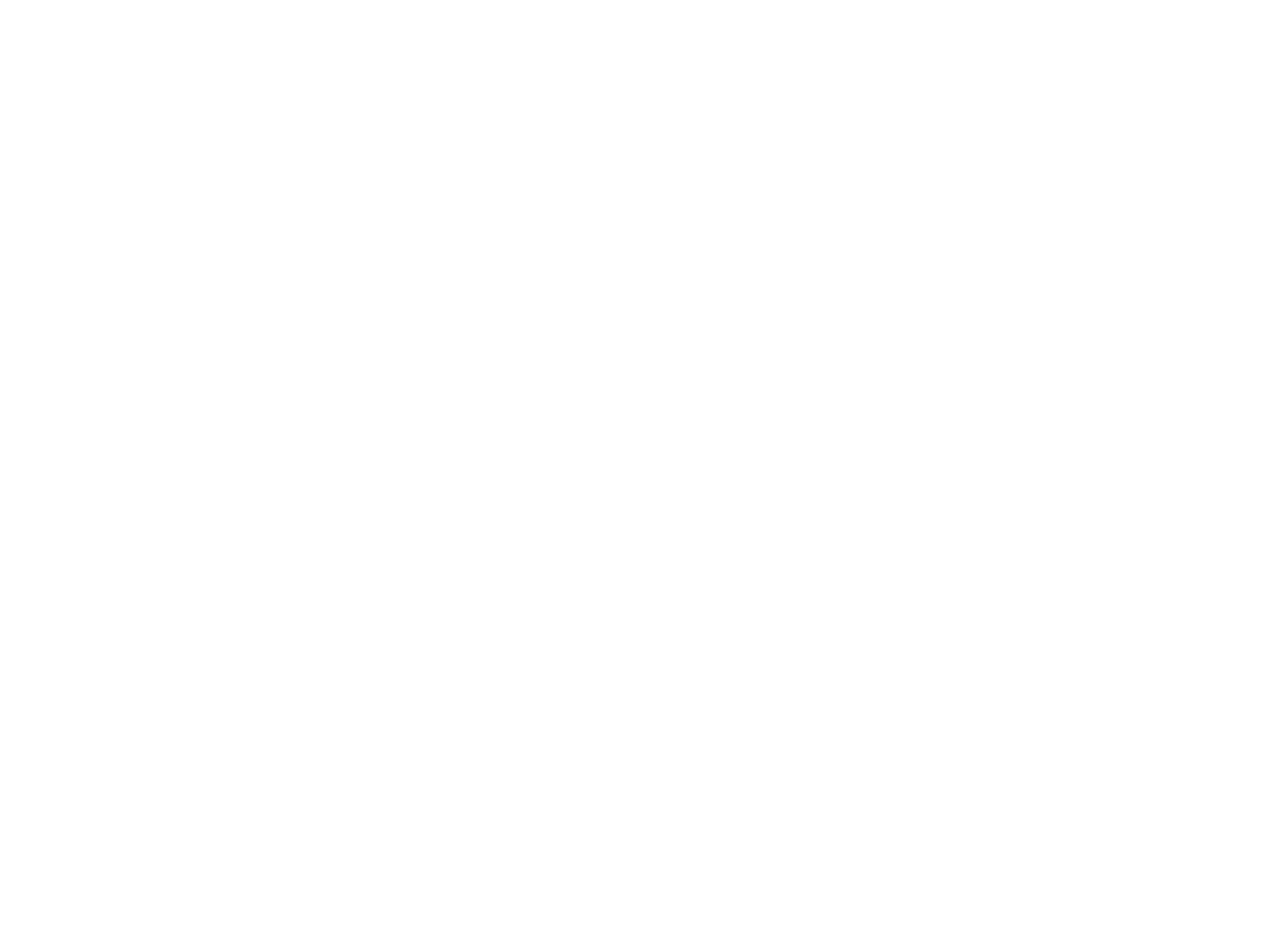
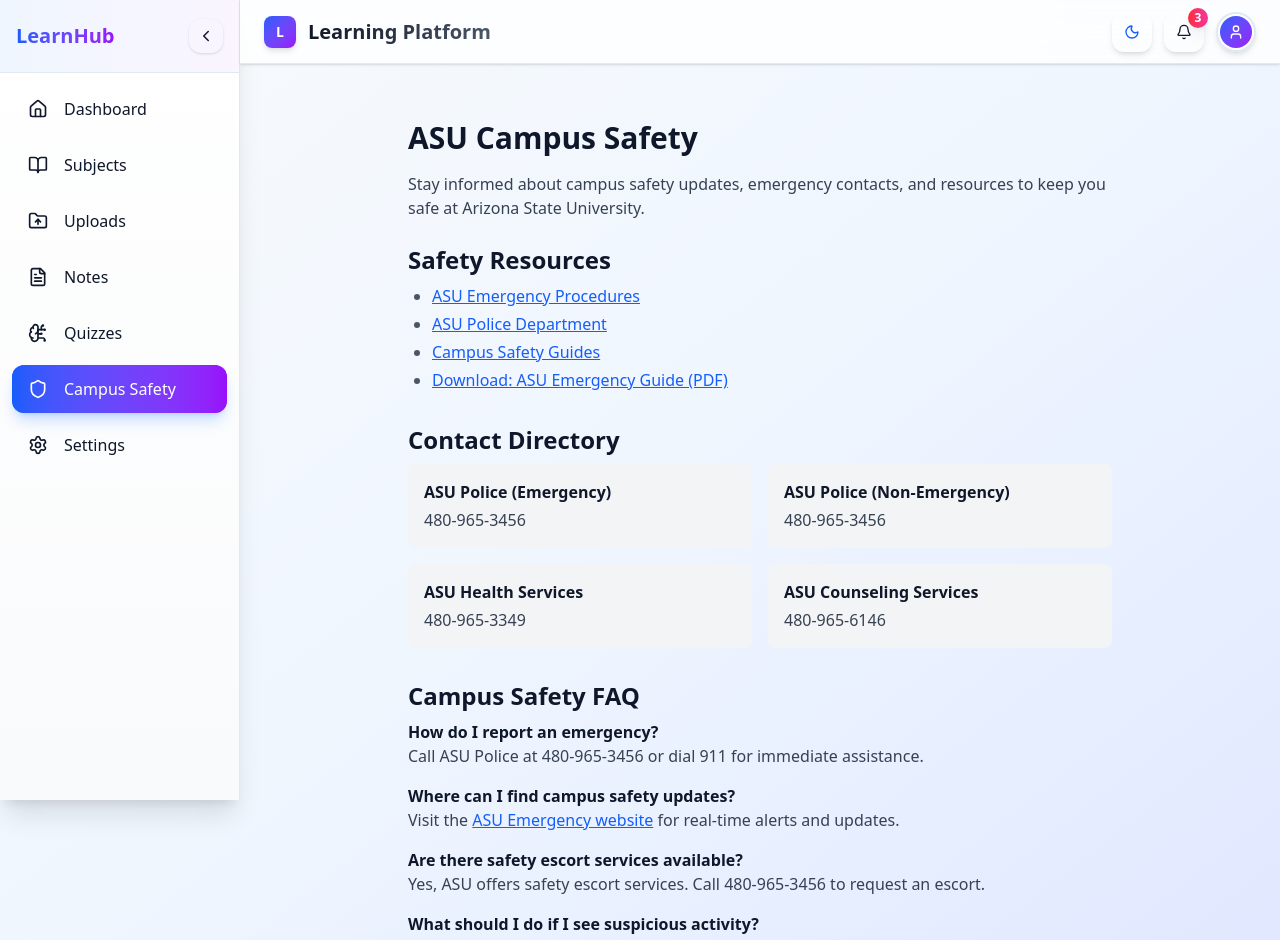
Before and after one commit to dhanushsanand/Hackathon2709, a React (Vite) app in the folder hackathon-fe/: page /campus-safety in a window 1280 px wide. Before the commit this address had no page. Shown: the top 940 px of the page. Before the commit the page ends 800 px from the top, so only its background shows below. Built offline with nearby package versions, Linux system fonts and the light colour scheme; sample sign-in values are in the browser's storage; the HTML template or start-up script is replaced by a standard one.

Commit message:
add hanges for functionalites to work

```diff
--- a/hackathon-fe/src/App.tsx
+++ b/hackathon-fe/src/App.tsx
@@ -10,6 +10,7 @@
 import NotesPage from "./pages/NotesPage";
 import QuizzesPage from "./pages/QuizzesPage";
 import SettingsPage from "./pages/SettingsPage";
+import CampusSafetyPage from "./pages/CampusSafetyPage";
 import { useAuth } from "./contexts/AuthContext";
 
 // Protected route wrapper
@@ -73,7 +74,8 @@
         <Route path="uploads" element={<UploadPage />} />
         <Route path="notes" element={<NotesPage />} />
         <Route path="quizzes" element={<QuizzesPage />} />
-        <Route path="settings" element={<SettingsPage />} />
+  <Route path="settings" element={<SettingsPage />} />
+  <Route path="campus-safety" element={<CampusSafetyPage />} />
       </Route>
     </Routes>
   );
--- a/hackathon-fe/src/components/layout/Navbar.tsx
+++ b/hackathon-fe/src/components/layout/Navbar.tsx
@@ -93,7 +93,7 @@
               </Button>
             </motion.div>
           </DropdownMenuTrigger>
-          <DropdownMenuContent align="end" className="w-56">
+          <DropdownMenuContent align="end" className="w-56 bg-white shadow-lg rounded-md">
             <DropdownMenuLabel>
               <div className="flex flex-col space-y-1">
                 <p className="text-sm font-medium leading-none">{user?.name || 'User'}</p>
--- a/hackathon-fe/src/components/layout/Sidebar.tsx
+++ b/hackathon-fe/src/components/layout/Sidebar.tsx
@@ -9,7 +9,8 @@
   BrainCircuit,
   Settings,
   ChevronLeft,
-  ChevronRight
+  ChevronRight,
+  Shield
 } from "lucide-react";
 
 interface SidebarProps {
@@ -26,6 +27,7 @@
     { icon: FolderUp, label: "Uploads", path: "/uploads" },
     { icon: FileText, label: "Notes", path: "/notes" },
     { icon: BrainCircuit, label: "Quizzes", path: "/quizzes" },
+    { icon: Shield, label: "Campus Safety", path: "/campus-safety" },
     { icon: Settings, label: "Settings", path: "/settings" },
   ];
 
--- /dev/null
+++ b/hackathon-fe/src/pages/CampusSafetyPage.tsx
@@ -0,0 +1,77 @@
+
+
+export default function CampusSafetyPage() {
+  return (
+    <div className="p-8 max-w-3xl mx-auto space-y-8">
+      <h1 className="text-3xl font-bold mb-4">ASU Campus Safety</h1>
+      <p className="mb-6 text-gray-700 dark:text-gray-300">
+        Stay informed about campus safety updates, emergency contacts, and resources to keep you safe at Arizona State University.
+      </p>
+
+      {/* Safety Resources */}
+      <section>
+        <h2 className="text-2xl font-semibold mb-2">Safety Resources</h2>
+        <ul className="list-disc pl-6 text-gray-600 dark:text-gray-400 space-y-1">
+          <li>
+            <a href="https://cfo.asu.edu/emergency" target="_blank" rel="noopener noreferrer" className="text-blue-600 underline">ASU Emergency Procedures</a>
+          </li>
+          <li>
+            <a href="https://cfo.asu.edu/police" target="_blank" rel="noopener noreferrer" className="text-blue-600 underline">ASU Police Department</a>
+          </li>
+          <li>
+            <a href="https://cfo.asu.edu/safety" target="_blank" rel="noopener noreferrer" className="text-blue-600 underline">Campus Safety Guides</a>
+          </li>
+          <li>
+            <a href="https://cfo.asu.edu/sites/default/files/asu-emergency-guide.pdf" target="_blank" rel="noopener noreferrer" className="text-blue-600 underline">Download: ASU Emergency Guide (PDF)</a>
+          </li>
+        </ul>
+      </section>
+
+      {/* Contact Directory */}
+      <section>
+        <h2 className="text-2xl font-semibold mb-2">Contact Directory</h2>
+        <div className="grid grid-cols-1 md:grid-cols-2 gap-4">
+          <div className="bg-gray-100 dark:bg-gray-800 p-4 rounded-lg">
+            <h3 className="font-bold mb-1">ASU Police (Emergency)</h3>
+            <p className="text-gray-700 dark:text-gray-300">480-965-3456</p>
+          </div>
+          <div className="bg-gray-100 dark:bg-gray-800 p-4 rounded-lg">
+            <h3 className="font-bold mb-1">ASU Police (Non-Emergency)</h3>
+            <p className="text-gray-700 dark:text-gray-300">480-965-3456</p>
+          </div>
+          <div className="bg-gray-100 dark:bg-gray-800 p-4 rounded-lg">
+            <h3 className="font-bold mb-1">ASU Health Services</h3>
+            <p className="text-gray-700 dark:text-gray-300">480-965-3349</p>
+          </div>
+          <div className="bg-gray-100 dark:bg-gray-800 p-4 rounded-lg">
+            <h3 className="font-bold mb-1">ASU Counseling Services</h3>
+            <p className="text-gray-700 dark:text-gray-300">480-965-6146</p>
+          </div>
+        </div>
+      </section>
+
+      {/* FAQ Section */}
+      <section>
+        <h2 className="text-2xl font-semibold mb-2">Campus Safety FAQ</h2>
+        <div className="space-y-4">
+          <div>
+            <h3 className="font-bold">How do I report an emergency?</h3>
+            <p className="text-gray-700 dark:text-gray-300">Call ASU Police at 480-965-3456 or dial 911 for immediate assistance.</p>
+          </div>
+          <div>
+            <h3 className="font-bold">Where can I find campus safety updates?</h3>
+            <p className="text-gray-700 dark:text-gray-300">Visit the <a href="https://cfo.asu.edu/emergency" target="_blank" rel="noopener noreferrer" className="text-blue-600 underline">ASU Emergency website</a> for real-time alerts and updates.</p>
+          </div>
+          <div>
+            <h3 className="font-bold">Are there safety escort services available?</h3>
+            <p className="text-gray-700 dark:text-gray-300">Yes, ASU offers safety escort services. Call 480-965-3456 to request an escort.</p>
+          </div>
+          <div>
+            <h3 className="font-bold">What should I do if I see suspicious activity?</h3>
+            <p className="text-gray-700 dark:text-gray-300">Report it immediately to ASU Police at 480-965-3456 or use the ASU LiveSafe app.</p>
+          </div>
+        </div>
+      </section>
+    </div>
+  );
+}
--- a/hackathon-fe/src/pages/UploadPage.tsx
+++ b/hackathon-fe/src/pages/UploadPage.tsx
@@ -1,9 +1,10 @@
-import React, { useState, useCallback } from 'react';
+import React, { useState, useCallback, useRef } from 'react';
 import { motion } from 'framer-motion';
 import { Upload, FileText, Image, Video, Music, X, Download, Eye } from 'lucide-react';
 import { Button } from '../components/ui/button';
 import { Card } from '../components/ui/card';
 import { Progress } from '../components/ui/progress';
+import { Input } from '../components/ui/input';
 
 interface FileUpload {
   id: string;
@@ -13,6 +14,7 @@
   uploadedAt: Date;
   progress: number;
   url?: string;
+  subject: string;
 }
 
 const UploadPage: React.FC = () => {
@@ -24,7 +26,8 @@
       type: 'application/pdf',
       uploadedAt: new Date('2024-01-15'),
       progress: 100,
-      url: '#'
+      url: '#',
+      subject: 'Mathematics'
     },
     {
       id: '2',
@@ -33,7 +36,8 @@
       type: 'video/mp4',
       uploadedAt: new Date('2024-01-14'),
       progress: 100,
-      url: '#'
+      url: '#',
+      subject: 'Physics'
     },
     {
       id: '3',
@@ -42,10 +46,14 @@
       type: 'application/vnd.openxmlformats-officedocument.wordprocessingml.document',
       uploadedAt: new Date('2024-01-13'),
       progress: 100,
-      url: '#'
+      url: '#',
+      subject: 'Chemistry'
     }
   ]);
   const [isDragOver, setIsDragOver] = useState(false);
+  const [subject, setSubject] = useState("");
+  const [subjectError, setSubjectError] = useState("");
+  const fileInputRef = useRef<HTMLInputElement>(null);
   const formatFileSize = (bytes: number): string => {
     if (bytes === 0) return '0 Bytes';
     const k = 1024;
@@ -80,6 +88,11 @@
   }, []);
 
   const handleFileUpload = (fileList: File[]) => {
+    if (!subject.trim()) {
+      setSubjectError("Subject name is required before uploading.");
+      return;
+    }
+    setSubjectError("");
     fileList.forEach((file) => {
       const fileId = Date.now().toString() + Math.random().toString(36);
       const newFile: FileUpload = {
@@ -88,7 +101,9 @@
         size: file.size,
         type: file.type,
         uploadedAt: new Date(),
-        progress: 0
+        progress: 0,
+        // Optionally, you can add subject to FileUpload type if you want to display it per file
+        subject: subject.trim()
       };
 
       setFiles(prev => [...prev, newFile]);
@@ -117,8 +132,19 @@
     }
   };
 
+  const handleChooseFilesClick = () => {
+    if (fileInputRef.current) {
+      fileInputRef.current.click();
+    }
+  };
+
   const removeFile = (fileId: string) => {
     setFiles(prev => prev.filter(f => f.id !== fileId));
+  };
+
+  // Placeholder for quiz generation logic
+  const handleGenerateQuiz = (file: FileUpload) => {
+    alert(`Quiz generation for '${file.name}' coming soon!`);
   };
 
   const containerVariants = {
@@ -182,6 +208,21 @@
                 <Upload className="h-8 w-8 text-white" />
               </div>
 
+              {/* Subject Name Input */}
+              <div className="space-y-2">
+                <label htmlFor="subject" className="block text-left text-gray-700 dark:text-gray-300 font-medium mb-1">Subject Name <span className="text-red-500">*</span></label>
+                <Input
+                  id="subject"
+                  type="text"
+                  value={subject}
+                  onChange={e => setSubject(e.target.value)}
+                  placeholder="Enter subject name (required)"
+                  required
+                  className="mb-1"
+                />
+                {subjectError && <p className="text-red-500 text-sm">{subjectError}</p>}
+              </div>
+
               <div className="space-y-2">
                 <h3 className="text-xl font-semibold text-gray-900 dark:text-gray-100">
                   {isDragOver ? 'Drop files here' : 'Upload your files'}
@@ -212,14 +253,13 @@
                   multiple
                   onChange={handleFileInputChange}
                   className="hidden"
-                  id="file-upload"
+                  ref={fileInputRef}
                   accept=".pdf,.doc,.docx,.txt,.jpg,.jpeg,.png,.gif,.mp4,.avi,.mp3,.wav"
+                  disabled={!subject.trim()}
                 />
-                <label htmlFor="file-upload">
-                  <Button className="cursor-pointer">
-                    Choose Files
-                  </Button>
-                </label>
+                <Button className="cursor-pointer" onClick={handleChooseFilesClick} disabled={!subject.trim()}>
+                  Choose Files
+                </Button>
                 <p className="text-xs text-gray-500 dark:text-gray-400">
                   Maximum file size: 100MB
                 </p>
@@ -253,6 +293,9 @@
                   <h3 className="font-medium text-gray-900 dark:text-gray-100 truncate">
                     {file.name}
                   </h3>
+                  {file.subject && (
+                    <p className="text-xs text-blue-600 dark:text-blue-400 font-semibold">Subject: {file.subject}</p>
+                  )}
                   <div className="flex items-center gap-4 text-sm text-gray-600 dark:text-gray-400">
                     <span>{formatFileSize(file.size)}</span>
                     <span>•</span>
@@ -284,6 +327,12 @@
                       <Button variant="ghost" size="sm">
                         <Download className="h-4 w-4" />
                       </Button>
+                      {/* Show Generate Quiz for document files only */}
+                      {['application/pdf', 'application/msword', 'application/vnd.openxmlformats-officedocument.wordprocessingml.document', 'text/plain'].includes(file.type) && (
+                        <Button variant="outline" size="sm" onClick={() => handleGenerateQuiz(file)}>
+                          Generate Quiz
+                        </Button>
+                      )}
                     </>
                   )}
                   <Button
```
